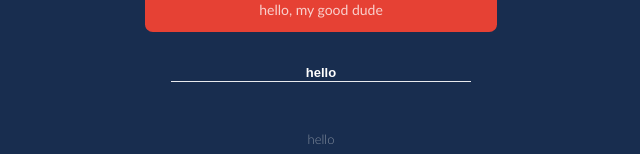
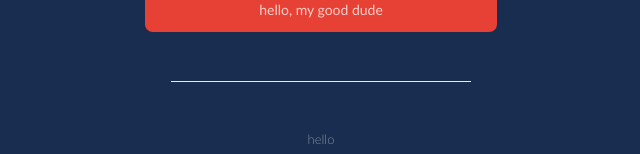
Before and after one commit to yablko/vue3-vite, a Vue app: page / in a window 1280 px wide. Shown: the part 227-381 px from the top of the page, without its empty margins (319-959 px from the left). Built offline with nearby package versions, Linux system fonts and the light colour scheme.

Commit message:
05-VITE-FORM-SUBMIT-EVENT

```diff
--- a/src/DudesApp.vue
+++ b/src/DudesApp.vue
@@ -5,9 +5,7 @@
     </li>
   </ul>
 
-  <form @submit.prevent="characters.push(newDude)" class="add-new">
-    <input v-model="newDude" type="text" />
-  </form>
+  <create-dude-form />
 
   <p class="preview">
     {{ newDude }}
@@ -16,10 +14,12 @@
 
 <script>
 import Dude from './components/Dude.vue'
+import CreateDudeForm from './components/CreateDudeForm.vue'
 
 export default {
   components: {
     Dude,
+    CreateDudeForm,
   },
   data() {
     return {
--- /dev/null
+++ b/src/components/CreateDudeForm.vue
@@ -0,0 +1,20 @@
+<template>
+  <form @submit.prevent="formSubmitted" class="add-new">
+    <input @input="valueChanged" type="text" />
+  </form>
+</template>
+
+<script>
+export default {
+  methods: {
+    formSubmitted() {
+      alert('FORM SUBMITTED!!')
+    },
+    valueChanged(e) {
+      console.log(e.target.value)
+    },
+  },
+}
+</script>
+
+<style lang="scss" scoped></style>
```
